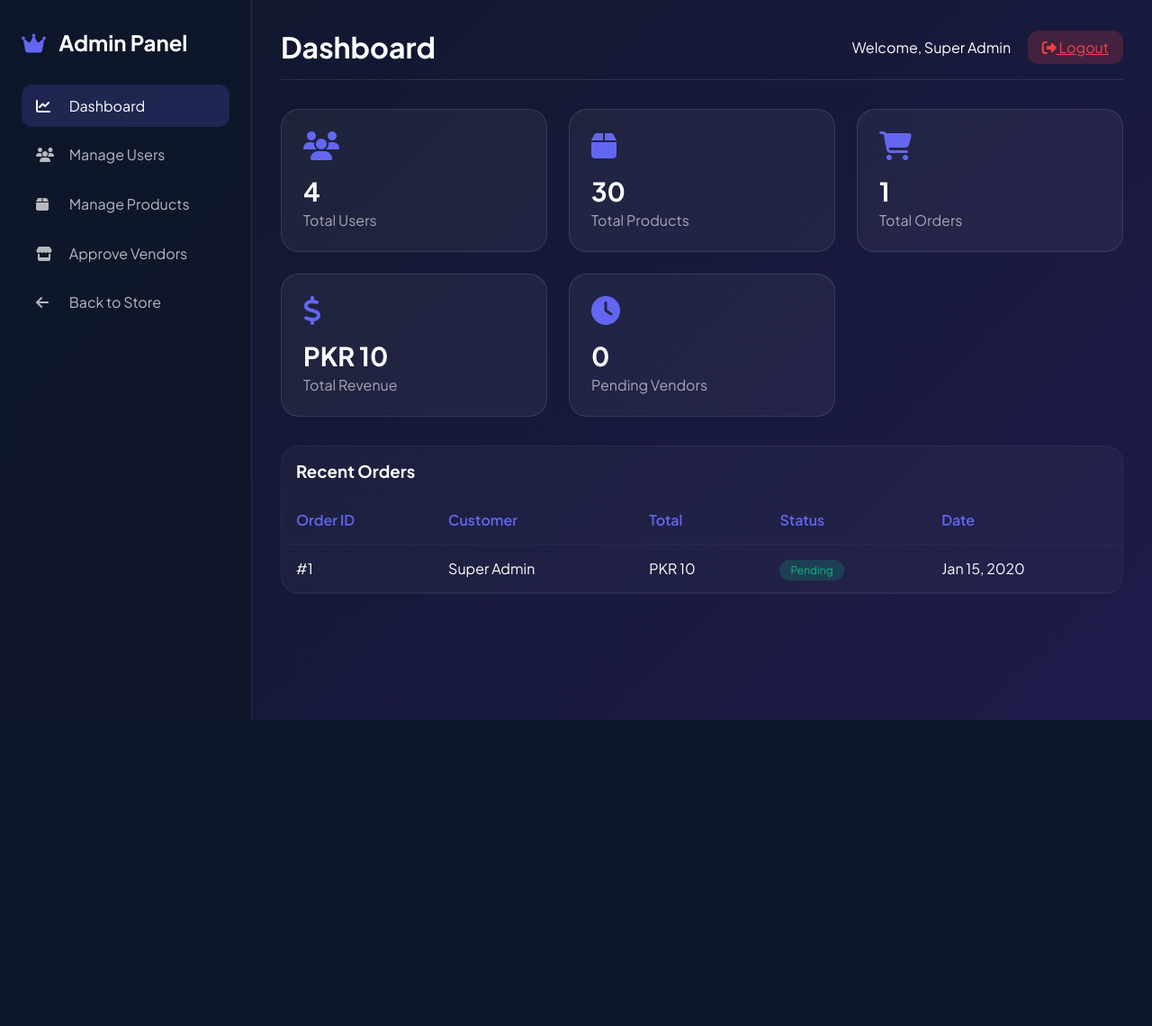
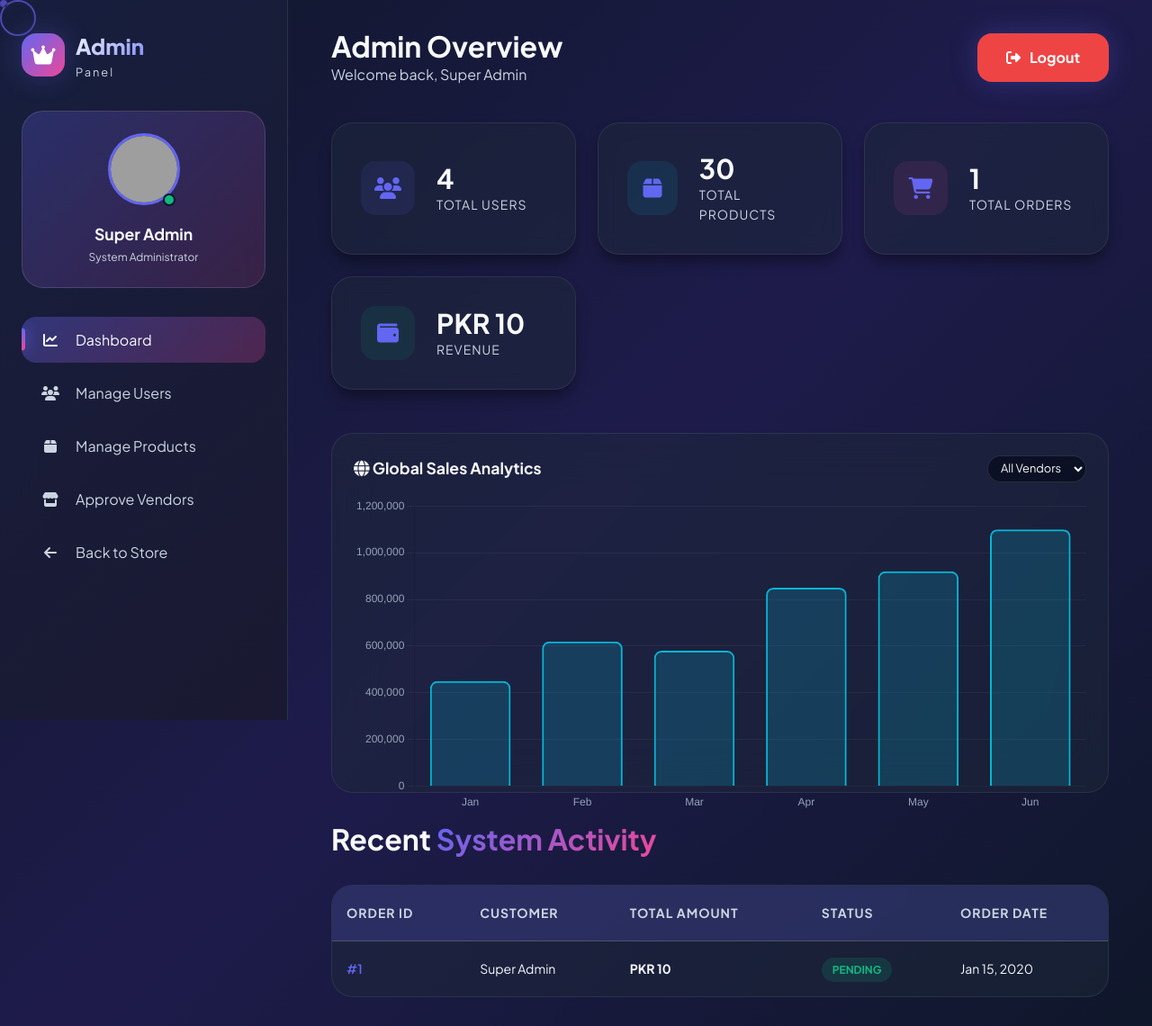
Before and after one commit to furqanzubair209-cell/furqanstore-ecommerce, a PHP site: page /furqanstore/admin/dashboard.php in a window 1280 px wide. Shown: the whole page at 90% size. Before the commit the page ends 800 px from the top, so only its background shows below. Run offline with PHP 8.4, Linux system fonts and the light colour scheme; a user stored in the database is signed in; data comes from the database, SQL or seed files in the repository; tables that the repository leaves empty hold one stand-in row (values such as "Sample post"); grey boxes are pictures that could not be loaded.

Commit message:
Refactor admin dashboard layout and functionality

```diff
--- a/admin/dashboard.php
+++ b/admin/dashboard.php
@@ -51,79 +51,212 @@ $recentOrders = $conn->query("
     <title>Admin Dashboard - FurqanStore</title>
     <link href="https://fonts.googleapis.com/css2?family=Plus+Jakarta+Sans:wght@300;400;500;600;700;800&display=swap" rel="stylesheet">
     <link rel="stylesheet" href="https://cdnjs.cloudflare.com/ajax/libs/font-awesome/6.4.0/css/all.min.css">
-    <style>
-        * { margin: 0; padding: 0; box-sizing: border-box; }
-        body { font-family: 'Plus Jakarta Sans', sans-serif; background: linear-gradient(135deg, #0f172a 0%, #1e1b4b 100%); color: #fff; }
-        .admin-container { display: flex; min-height: 100vh; }
-        .admin-sidebar { width: 280px; background: rgba(15, 23, 42, 0.95); backdrop-filter: blur(10px); padding: 2rem 1.5rem; border-right: 1px solid rgba(255,255,255,0.1); }
-        .admin-sidebar h2 { margin-bottom: 2rem; font-size: 1.5rem; }
-        .admin-sidebar h2 i { color: #6366f1; margin-right: 10px; }
-        .admin-sidebar nav a { display: block; padding: 0.8rem 1rem; color: rgba(255,255,255,0.7); text-decoration: none; border-radius: 12px; margin-bottom: 0.5rem; transition: all 0.3s; }
-        .admin-sidebar nav a:hover, .admin-sidebar nav a.active { background: rgba(99,102,241,0.2); color: white; }
-        .admin-sidebar nav a i { width: 24px; margin-right: 10px; }
-        .admin-main { flex: 1; padding: 2rem; overflow-y: auto; }
-        .admin-header { display: flex; justify-content: space-between; align-items: center; margin-bottom: 2rem; padding-bottom: 1rem; border-bottom: 1px solid rgba(255,255,255,0.1); }
-        .stats-grid { display: grid; grid-template-columns: repeat(auto-fit, minmax(240px, 1fr)); gap: 1.5rem; margin-bottom: 2rem; }
-        .stat-card { background: rgba(255,255,255,0.05); border-radius: 20px; padding: 1.5rem; border: 1px solid rgba(255,255,255,0.1); }
-        .stat-card i { font-size: 2rem; color: #6366f1; margin-bottom: 1rem; }
-        .stat-card h3 { font-size: 1.8rem; margin-bottom: 0.25rem; }
-        .stat-card p { color: rgba(255,255,255,0.6); }
-        .recent-table { background: rgba(255,255,255,0.03); border-radius: 20px; overflow: hidden; border: 1px solid rgba(255,255,255,0.05); }
-        .recent-table table { width: 100%; border-collapse: collapse; }
-        .recent-table th, .recent-table td { padding: 1rem; text-align: left; border-bottom: 1px solid rgba(255,255,255,0.05); }
-        .recent-table th { color: #6366f1; font-weight: 600; }
-        .status-badge { padding: 4px 12px; border-radius: 20px; font-size: 0.75rem; background: rgba(16,185,129,0.2); color: #10b981; }
-        .logout-btn { background: rgba(239,68,68,0.2); color: #ef4444; border: none; padding: 0.5rem 1rem; border-radius: 12px; cursor: pointer; }
-        .logout-btn:hover { background: rgba(239,68,68,0.3); }
-    </style>
+    <link rel="stylesheet" href="../style.css">
+    <script src="https://cdn.jsdelivr.net/npm/chart.js"></script>
+
 </head>
-<body>
-<div class="admin-container">
-    <div class="admin-sidebar">
-        <h2><i class="fas fa-crown"></i> Admin Panel</h2>
-        <nav>
-            <a href="dashboard.php" class="active"><i class="fas fa-chart-line"></i> Dashboard</a>
-            <a href="manage_users.php"><i class="fas fa-users"></i> Manage Users</a>
-            <a href="manage_products.php"><i class="fas fa-box"></i> Manage Products</a>
-            <a href="approve_vendors.php"><i class="fas fa-store"></i> Approve Vendors</a>
-            <a href="../index.php"><i class="fas fa-arrow-left"></i> Back to Store</a>
-        </nav>
-    </div>
-    <div class="admin-main">
-        <div class="admin-header">
-            <h1>Dashboard</h1>
-            <div>
-                <span style="margin-right: 1rem;">Welcome, <?php echo htmlspecialchars($_SESSION['full_name']); ?></span>
-                <a href="../auth/logout.php" class="logout-btn"><i class="fas fa-sign-out-alt"></i> Logout</a>
+<body class="dark-mode">
+<div class="app">
+    <!-- Premium Cursor -->
+    <div class="cursor"></div>
+    <div class="cursor-follower"></div>
+
+    <!-- Premium Sidebar -->
+    <aside class="premium-sidebar">
+        <div class="sidebar-glow"></div>
+        <div class="sidebar-content">
+            <div class="logo-area">
+                <div class="logo-icon"><i class="fas fa-crown"></i></div>
+                <div class="logo-text">
+                    <span class="logo-furqan">Admin</span>
+                    <span class="logo-store">Panel</span>
                 </div>
             </div>
 
-        <div class="stats-grid">
-            <div class="stat-card"><i class="fas fa-users"></i><h3><?php echo $stats['total_users']; ?></h3><p>Total Users</p></div>
-            <div class="stat-card"><i class="fas fa-box"></i><h3><?php echo $stats['total_products']; ?></h3><p>Total Products</p></div>
-            <div class="stat-card"><i class="fas fa-shopping-cart"></i><h3><?php echo $stats['total_orders']; ?></h3><p>Total Orders</p></div>
-            <div class="stat-card"><i class="fas fa-dollar-sign"></i><h3>PKR <?php echo number_format($stats['total_revenue']); ?></h3><p>Total Revenue</p></div>
-            <div class="stat-card"><i class="fas fa-clock"></i><h3><?php echo $stats['pending_vendors']; ?></h3><p>Pending Vendors</p></div>
+            <div class="user-card">
+                <div class="user-avatar">
+                    <img src="https://ui-avatars.com/api/?name=Admin&background=6366f1&color=fff&size=80" alt="Admin">
+                    <div class="online-dot"></div>
+                </div>
+                <div class="user-info-panel">
+                    <h4><?php echo htmlspecialchars($_SESSION['full_name']); ?></h4>
+                    <p>System Administrator</p>
+                </div>
             </div>
 
-        <div class="recent-table">
-            <h3 style="padding: 1rem;">Recent Orders</h3>
-            <table>
-                <thead><tr><th>Order ID</th><th>Customer</th><th>Total</th><th>Status</th><th>Date</th></tr></thead>
+            <nav class="premium-nav">
+                <a href="dashboard.php" class="nav-link active">
+                    <div class="nav-icon"><i class="fas fa-chart-line"></i></div>
+                    <span>Dashboard</span>
+                    <div class="nav-indicator"></div>
+                </a>
+                <a href="manage_users.php" class="nav-link">
+                    <div class="nav-icon"><i class="fas fa-users"></i></div>
+                    <span>Manage Users</span>
+                    <div class="nav-indicator"></div>
+                </a>
+                <a href="manage_products.php" class="nav-link">
+                    <div class="nav-icon"><i class="fas fa-box"></i></div>
+                    <span>Manage Products</span>
+                    <div class="nav-indicator"></div>
+                </a>
+                <a href="approve_vendors.php" class="nav-link">
+                    <div class="nav-icon"><i class="fas fa-store"></i></div>
+                    <span>Approve Vendors</span>
+                    <div class="nav-indicator"></div>
+                </a>
+                <a href="../index.php" class="nav-link">
+                    <div class="nav-icon"><i class="fas fa-arrow-left"></i></div>
+                    <span>Back to Store</span>
+                    <div class="nav-indicator"></div>
+                </a>
+            </nav>
+        </div>
+    </aside>
+
+    <main class="dashboard-main">
+        <header class="dashboard-header">
+            <div>
+                <h1 class="reveal stagger-1">Admin Overview</h1>
+                <p class="reveal stagger-2">Welcome back, <?php echo htmlspecialchars($_SESSION['full_name']); ?></p>
+            </div>
+            <div class="header-actions">
+                <a href="../auth/logout.php" class="btn-premium" style="background: var(--danger);">
+                    <i class="fas fa-sign-out-alt"></i> Logout
+                </a>
+            </div>
+        </header>
+
+        <!-- Stats Grid -->
+        <div class="stats-grid-premium reveal stagger-3">
+            <div class="card-premium stat-card-premium">
+                <div class="stat-icon" style="background: rgba(99, 102, 241, 0.1);"><i class="fas fa-users"></i></div>
+                <div class="stat-info">
+                    <h3><?php echo $stats['total_users']; ?></h3>
+                    <p>Total Users</p>
+                </div>
+            </div>
+            <div class="card-premium stat-card-premium">
+                <div class="stat-icon" style="background: rgba(6, 182, 212, 0.1);"><i class="fas fa-box"></i></div>
+                <div class="stat-info">
+                    <h3><?php echo $stats['total_products']; ?></h3>
+                    <p>Total Products</p>
+                </div>
+            </div>
+            <div class="card-premium stat-card-premium">
+                <div class="stat-icon" style="background: rgba(236, 72, 153, 0.1);"><i class="fas fa-shopping-cart"></i></div>
+                <div class="stat-info">
+                    <h3><?php echo $stats['total_orders']; ?></h3>
+                    <p>Total Orders</p>
+                </div>
+            </div>
+            <div class="card-premium stat-card-premium">
+                <div class="stat-icon" style="background: rgba(16, 185, 129, 0.1);"><i class="fas fa-wallet"></i></div>
+                <div class="stat-info">
+                    <h3>PKR <?php echo number_format($stats['total_revenue']); ?></h3>
+                    <p>Revenue</p>
+                </div>
+            </div>
+        </div>
+
+        <!-- Global Analytics Chart -->
+        <div class="reveal stagger-3">
+            <div class="chart-card">
+                <div class="chart-header">
+                    <h3 class="chart-title"><i class="fas fa-globe"></i> Global Sales Analytics</h3>
+                    <div class="chart-actions">
+                        <select class="select-premium" style="padding: 5px 10px; font-size: 0.8rem;">
+                            <option>All Vendors</option>
+                        </select>
+                    </div>
+                </div>
+                <canvas id="adminGlobalChart"></canvas>
+            </div>
+        </div>
+
+        <div class="reveal stagger-4">
+            <h2 class="section-title">Recent <span>System Activity</span></h2>
+            <div class="table-premium-container">
+                <table class="table-premium">
+                    <thead>
+                        <tr>
+                            <th>Order ID</th>
+                            <th>Customer</th>
+                            <th>Total Amount</th>
+                            <th>Status</th>
+                            <th>Order Date</th>
+                        </tr>
+                    </thead>
                     <tbody>
+                        <?php if (empty($recentOrders)): ?>
+                        <tr>
+                            <td colspan="5" style="text-align: center; padding: 3rem; color: var(--text-muted);">No orders found.</td>
+                        </tr>
+                        <?php else: ?>
                             <?php foreach ($recentOrders as $order): ?>
                             <tr>
-                        <td>#<?php echo $order['id']; ?></td>
+                                <td><span style="font-weight: 600; color: var(--primary);">#<?php echo $order['id']; ?></span></td>
                                 <td><?php echo htmlspecialchars($order['full_name']); ?></td>
-                        <td>PKR <?php echo number_format($order['total']); ?></td>
-                        <td><span class="status-badge"><?php echo ucfirst($order['status']); ?></span></td>
+                                <td><span style="font-weight: 700;">PKR <?php echo number_format($order['total']); ?></span></td>
+                                <td>
+                                    <span class="badge-premium" style="background: var(--success-bg); color: var(--success);">
+                                        <?php echo ucfirst($order['status']); ?>
+                                    </span>
+                                </td>
                                 <td><?php echo date('M d, Y', strtotime($order['created_at'])); ?></td>
                             </tr>
                             <?php endforeach; ?>
+                        <?php endif; ?>
                     </tbody>
+                </table>
             </div>
         </div>
+    </main>
 </div>
-</div>
+
+<script src="../script.js"></script>
+<script>
+    document.addEventListener('DOMContentLoaded', () => {
+        const reveals = document.querySelectorAll('.reveal');
+        reveals.forEach(el => el.classList.add('active'));
+
+        // Initialize Global Chart
+        const ctx = document.getElementById('adminGlobalChart');
+        if (ctx) {
+            new Chart(ctx, {
+                type: 'bar',
+                data: {
+                    labels: ['Jan', 'Feb', 'Mar', 'Apr', 'May', 'Jun'],
+                    datasets: [{
+                        label: 'Total Revenue (PKR)',
+                        data: [450000, 620000, 580000, 850000, 920000, 1100000],
+                        backgroundColor: 'rgba(6, 182, 212, 0.2)',
+                        borderColor: '#06b6d4',
+                        borderWidth: 2,
+                        borderRadius: 8
+                    }]
+                },
+                options: {
+                    responsive: true,
+                    maintainAspectRatio: false,
+                    scales: {
+                        y: {
+                            beginAtZero: true,
+                            grid: { color: 'rgba(255, 255, 255, 0.05)' },
+                            ticks: { color: '#94a3b8' }
+                        },
+                        x: {
+                            grid: { display: false },
+                            ticks: { color: '#94a3b8' }
+                        }
+                    },
+                    plugins: {
+                        legend: { display: false }
+                    }
+                }
+            });
+        }
+    });
+</script>
 </body>
 </html>
```
Lines whose indentation alone changed are shown as unchanged.
